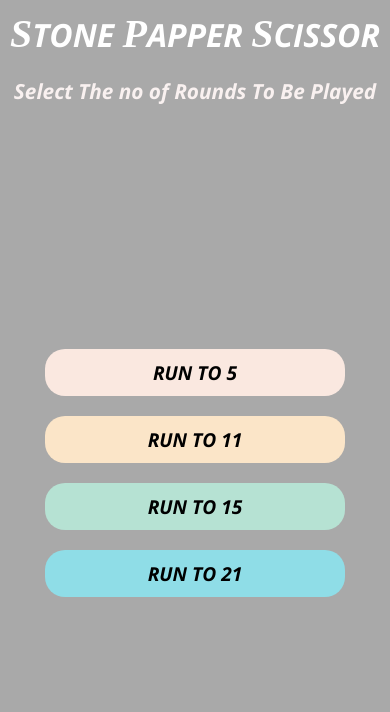
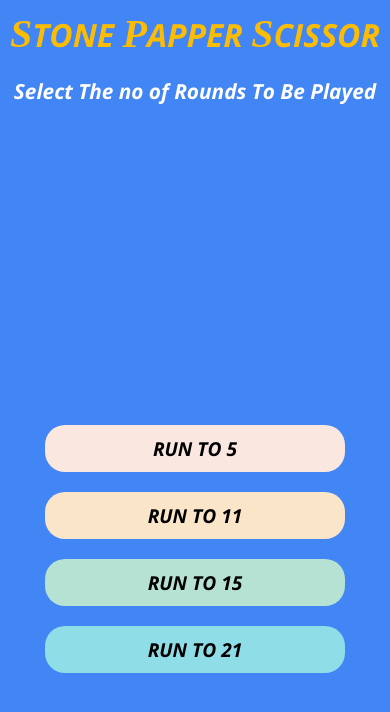
Before and after one commit to ashwinn-si/rock_paper_scissor, a plain HTML site: page Single_player/Rounds/index.html in a window 390 px wide. Drawn offline with nearby package versions, Linux system fonts and the light colour scheme; a web font is replaced by a local one.

Commit message:
COLOURS CHANGED..!

```diff
--- a/Single_player/Desktop_version/script.js
+++ b/Single_player/Desktop_version/script.js
@@ -99,11 +99,11 @@ function result_text_box_color_changer(result){
     result_text.style.display="block";
     result_text.innerHTML=result;
     if (result == 'win') {
-        result_text.style.backgroundColor = "rgb(0, 255, 34)";
+        result_text.style.backgroundColor = "rgb(255, 8, 0)";
     } else if (result == 'loss') {
         result_text.style.backgroundColor = "red";
     } else {
-        result_text.style.backgroundColor = "gray";
+        result_text.style.backgroundColor = "#673ab7";
     }
 }
 
--- a/Single_player/Desktop_version/style.css
+++ b/Single_player/Desktop_version/style.css
@@ -11,7 +11,7 @@ body{
     overflow-x: hidden;
     overflow-y: hidden;
     height: 100%;
-    background-color: rgba(8, 74, 44, 0.651);
+    background-color: #4285f4;
 }
 .container{
     height: 100%;
@@ -30,7 +30,7 @@ body{
     width: 100%;
     text-align: center;
     font-size: 1.5rem;
-    color: white;
+    color: #fbbc05;
 }
 .header span{
     font-family: "Playwrite CU";
@@ -40,7 +40,7 @@ body{
     width: 100%;
     text-align: center;
     font-size: 1.5rem;
-    color: white;
+    color: #673ab7;
     margin: 20px 20px;
 }
 .player_score_box,.computer_score_box{
@@ -55,7 +55,7 @@ body{
     text-align: center;
     padding: 20px;
     color: white;
-    background-color: rgba(0, 255, 34, 0.822);
+    background-color: 	#34a853;
     border-radius: 20px;
     margin: 10px 0px;
 }
@@ -65,7 +65,7 @@ body{
     padding: 20px;
     color: white;
     border-radius: 20px;
-    background-color: tomato;
+    background-color: #ea4335;
     margin: 10px 0px;
 }
 .compute_box{
--- a/Single_player/Mobile_version/script.js
+++ b/Single_player/Mobile_version/script.js
@@ -84,11 +84,11 @@ function result_text_box_color_changer(result){
     result_text.style.display="block";
     result_text.innerHTML=result;
     if (result == 'win') {
-        result_text.style.backgroundColor = "rgb(0, 255, 34)";
+        result_text.style.backgroundColor = "rgb(255, 8, 0)";
     } else if (result == 'loss') {
         result_text.style.backgroundColor = "red";
     } else {
-        result_text.style.backgroundColor = "gray";
+        result_text.style.backgroundColor = "#673ab7";
     }
 }
 
--- a/Single_player/Mobile_version/style.css
+++ b/Single_player/Mobile_version/style.css
@@ -11,7 +11,7 @@ body{
     overflow-x: hidden;
     overflow-y: hidden;
     height: 100%;
-    background-color: darkgray;
+    background-color: #4285f4;
 }
 .container{
     height: 100%;
@@ -28,7 +28,7 @@ body{
     width: 100%;
     text-align: center;
     font-size: 1rem;
-    color: white;
+    color: #fbbc05;
 }
 .header span{
     font-family: "Playwrite CU";
@@ -38,7 +38,7 @@ body{
     width: 100%;
     text-align: center;
     font-size: 1rem;
-    color: white;
+    color: #673ab7;
     margin: 20px 0px;
 }
 .player_score_box,.computer_score_box{
@@ -56,7 +56,7 @@ body{
     text-align: center;
     padding: 20px;
     color: white;
-    background-color: rgba(0, 255, 34, 0.822);
+    background-color: #34a853;
     border-radius: 20px;
     margin: 10px 0px;
 }
@@ -65,7 +65,7 @@ body{
     padding: 20px;
     color: white;
     border-radius: 20px;
-    background-color: tomato;
+    background-color: #ea4335;
     margin: 10px 0px;
 }
 .compute_box{
--- a/Single_player/Rounds/style.css
+++ b/Single_player/Rounds/style.css
@@ -8,17 +8,17 @@
 body{
     overflow-y: hidden;
     height: 100vh;
-    background-color: darkgray;
+    background-color: #4285f4;
 }
 .header{
-    color:white;
+    color:#fbbc05;
     text-align: center;
     font-size: 2rem;
     margin: 10px 0px;
     font-weight: bold;
 }
 .sub_head{
-    color: #F9F1F0;
+    color: #ffffff;
     text-align: center;
     font-size: 1.3rem;
     margin: 10px 0px;
@@ -64,4 +64,7 @@ span{
         font-size: 1.3rem;
         margin:20px 0px;
     }
+    .rounds_box{
+        top:65%;
+    }
 }
--- a/style.css
+++ b/style.css
@@ -7,10 +7,10 @@
 body{
     overflow-y: hidden;
     height: 100vh;
-    background-color: darkgray;
+    background-color: 	#4285f4;
 }
 .header{
-    color:white;
+    color:	#fbbc05;
     text-align: center;
     font-size: 2rem;
     margin: 10px 0px;
```
